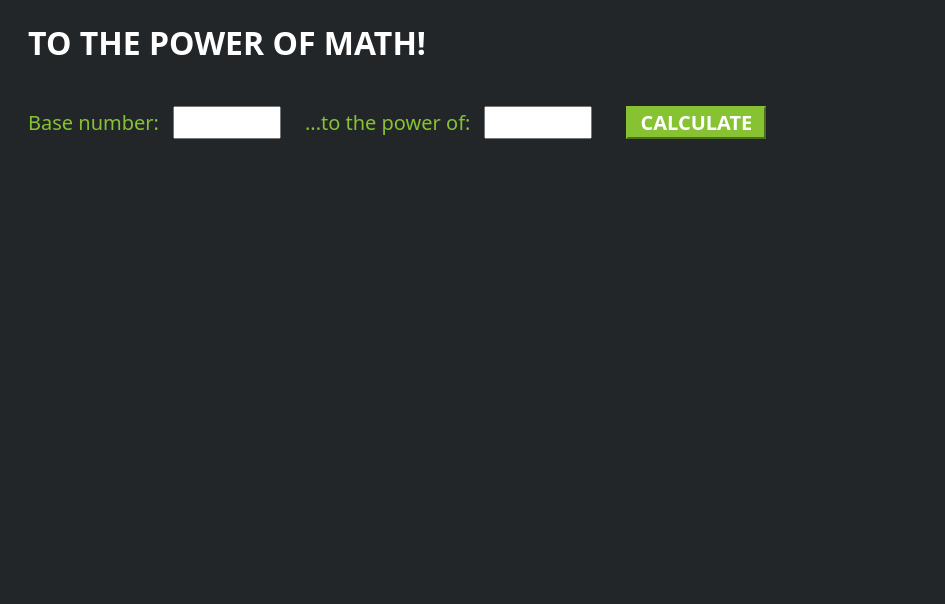
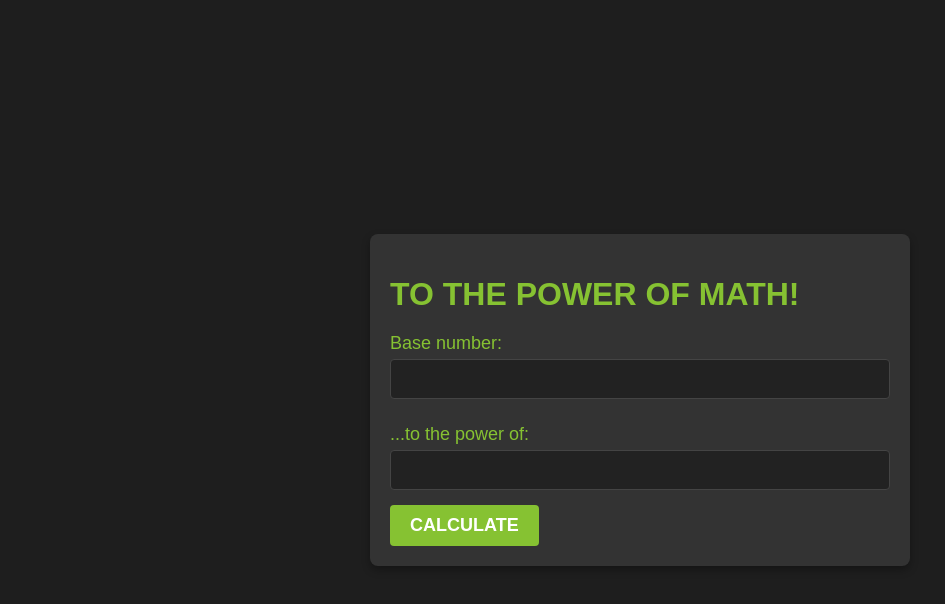
Before and after one commit to oriazowanemmanuel/AWS-Serverless-project-1, a plain HTML site: page index.html in a window 1280 px wide. Shown: the whole page, without its empty margins (0-945 px from the left). Drawn offline with Linux system fonts and the light colour scheme.

Commit message:
Modification made to frontend CSS

```diff
--- a/index.html
+++ b/index.html
@@ -1,62 +1,89 @@
 <!DOCTYPE html>
-<html>
+<html lang="en">
 <head>
     <meta charset="UTF-8">
+    <meta name="viewport" content="width=device-width, initial-scale=1.0">
     <title>To the Power of Math!</title>
     <!-- Styling for the client UI -->
     <style>
+        body {
+            background-color: #1e1e1e;
+            font-family: Arial, sans-serif;
+            color: #fff;
+            display: flex;
+            justify-content: center;
+            align-items: center;
+            height: 100vh;
+            margin: 0;
+        }
+
         h1 {
-        color: #FFFFFF;
-        font-family: system-ui;
-		margin-left: 20px;
+            color: #86C232;
+            margin-bottom: 20px;
         }
-	body {
-        background-color: #222629;
+
+        .container {
+            background: #333;
+            padding: 20px;
+            border-radius: 8px;
+            box-shadow: 0 4px 8px rgba(0,0,0,0.3);
+            width: 100%;
+            max-width: 500px;
         }
+
         label {
+            display: block;
             color: #86C232;
-        font-family: system-ui;
-        font-size: 20px;
-        margin-left: 20px;
-		margin-top: 20px;
+            font-size: 18px;
+            margin: 10px 0 5px;
         }
+
+        input {
+            width: calc(100% - 22px);
+            padding: 10px;
+            border-radius: 4px;
+            border: 1px solid #444;
+            background: #222;
+            color: #fff;
+            font-size: 16px;
+            margin-bottom: 15px;
+        }
+
         button {
             background-color: #86C232;
-		border-color: #86C232;
-		color: #FFFFFF;
-        font-family: system-ui;
-        font-size: 20px;
+            border: none;
+            color: #fff;
+            font-size: 18px;
             font-weight: bold;
-        margin-left: 30px;
-		margin-top: 20px;
-		width: 140px;
+            padding: 10px 20px;
+            border-radius: 4px;
+            cursor: pointer;
+            transition: background-color 0.3s;
         }
-	 input {
-        color: #222629;
-        font-family: system-ui;
-        font-size: 20px;
-        margin-left: 10px;
-		margin-top: 20px;
-		width: 100px;
+
+        button:hover {
+            background-color: #74a72e;
         }
     </style>
     <script>
-        // callAPI function that takes the base and exponent numbers as parameters
-        var callAPI = (base,exponent)=>{
-            // instantiate a headers object
+        // Function to call the API
+        function callAPI(base, exponent) {
+            // Create headers object
             var myHeaders = new Headers();
-            // add content type header to object
             myHeaders.append("Content-Type", "application/json");
-            // using built in JSON utility package turn object to string and store in a variable
-            var raw = JSON.stringify({"base":base,"exponent":exponent});
-            // create a JSON object with parameters for API call and store in a variable
+
+            // Prepare the request payload
+            var raw = JSON.stringify({"base": base, "exponent": exponent});
+
+            // Configure the request
             var requestOptions = {
                 method: 'POST',
                 headers: myHeaders,
                 body: raw,
                 redirect: 'follow'
             };
-            // make API call with parameters and use promises to get response
+
+            // Make the API call
             fetch("https://x2pyqy5el2.execute-api.us-east-1.amazonaws.com/dev", requestOptions)
                 .then(response => response.text())
                 .then(result => alert(JSON.parse(result).body))
@@ -65,14 +92,15 @@
     </script>
 </head>
 <body>
+    <div class="container">
         <h1>TO THE POWER OF MATH!</h1>
         <form>
-        <label>Base number:</label>
+            <label for="base">Base number:</label>
             <input type="text" id="base">
-        <label>...to the power of:</label>
+            <label for="exponent">...to the power of:</label>
             <input type="text" id="exponent">
-        <!-- set button onClick method to call function we defined passing input values as parameters -->
-        <button type="button" onclick="callAPI(document.getElementById('base').value,document.getElementById('exponent').value)">CALCULATE</button>
+            <button type="button" onclick="callAPI(document.getElementById('base').value, document.getElementById('exponent').value)">CALCULATE</button>
         </form>
+    </div>
 </body>
 </html>
```
Lines whose indentation alone changed are shown as unchanged.
